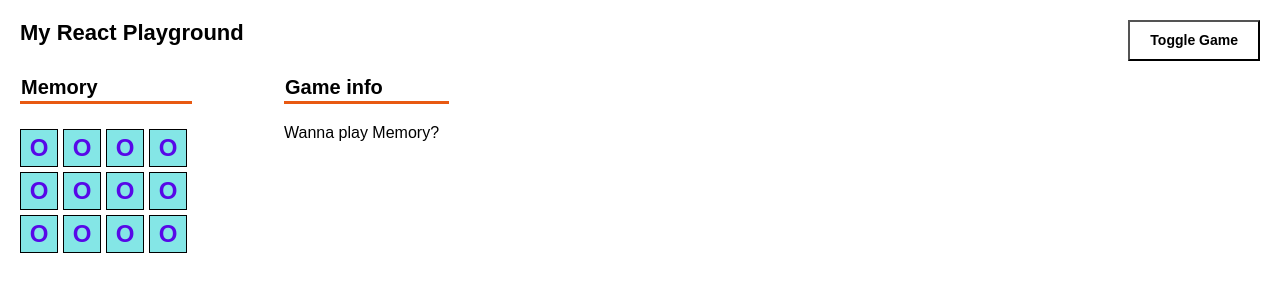
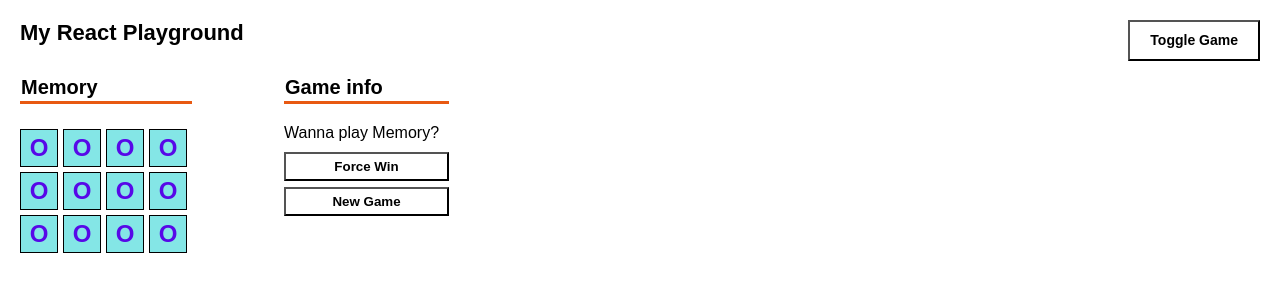
Before and after one commit to JosefineRutgerson/ReactPlayground, a React (Vite) app: page / in a window 1280 px wide. Both pictures are taken after a click on the button "Toggle Game". Shown: the top 300 px of the page. Built offline with nearby package versions, Linux system fonts and the light colour scheme.

Commit message:
Winning logic, special bricks

```diff
--- a/src/components/Memory/MemoryGame.jsx
+++ b/src/components/Memory/MemoryGame.jsx
@@ -1,31 +1,29 @@
-import React, { useState, useEffect } from "react";
-import { chunkArray } from "../../utils/arrayHelpers";
-
-function createBricks() {
-  const symbols = ["&", "%", "@", "#", "?", "+"];
-  const doubled = [...symbols, ...symbols];
-
-  // Shuffle
-  for (let i = doubled.length - 1; i > 0; i--) {
-    const j = Math.floor(Math.random() * (i + 1));
-    [doubled[i], doubled[j]] = [doubled[j], doubled[i]];
-  }
-
-  // Use plain objects instead of custom class
-  return doubled.map((symbol, index) => ({
-    id: `brick-${index + 1}`,
-    symbol,
-    flipped: false,
-    matched: false,
-  }));
-}
+import { useState, useEffect } from "react";
+import { createBricks } from "../../utils/brick.js";
+import { chunkArray } from "../../utils/arrayHelpers.js";
 
 export default function MemoryGame() {
   const [bricks, setBricks] = useState(createBricks());
   const [flippedIds, setFlippedIds] = useState([]);
-  const [lock, setLock] = useState(false); // lock state
+  const [lock, setLock] = useState(false);
   const [matches, setMatches] = useState(0);
-  const isGameWon = matches === 6;
+  const [specialBricks, setSpecialBricks] = useState({});
+  const isGameWon = matches === bricks.length / 2;
+
+  // Pick 3 random special bricks on mount or when new bricks are created
+  useEffect(() => {
+    if (bricks.length < 3) return;
+
+    const ids = [...bricks.map((b) => b.id)];
+    const shuffled = ids.sort(() => Math.random() - 0.5);
+    const [id1, id2, id3] = shuffled.slice(0, 3);
+
+    setSpecialBricks({
+      ...(id1 && { [id1]: "fastest" }),
+      ...(id2 && { [id2]: "slowest" }),
+      ...(id3 && { [id3]: "mediumFast" }),
+    });
+  }, [bricks]);
 
   function handleBrickClick(id) {
     if (lock || flippedIds.includes(id)) return;
@@ -49,7 +47,6 @@ export default function MemoryGame() {
     if (!firstBrick || !secondBrick) return;
 
     if (firstBrick.symbol === secondBrick.symbol) {
-      // Mark as matched
       setBricks((prev) =>
         prev.map((brick) =>
           brick.id === firstId || brick.id === secondId
@@ -57,11 +54,10 @@ export default function MemoryGame() {
             : brick
         )
       );
-      setMatches((prev) => prev + 1);
+      setMatches((m) => m + 1);
       setFlippedIds([]);
     } else {
       setLock(true);
-      // Flip back after delay
       setTimeout(() => {
         setBricks((prev) =>
           prev.map((brick) =>
@@ -76,22 +72,22 @@ export default function MemoryGame() {
     }
   }, [flippedIds, bricks]);
 
-  const myChunkedBricks = chunkArray(bricks, 4);
+  //const myChunkedBricks = chunkArray(bricks, 4);
+  const myChunkedBricks = Array.isArray(bricks) ? chunkArray(bricks, 4) : [];
 
-  //Messages logic
+  // Messages logic
   let statusMessage;
-  if (matches > 0 && matches != 6) {
-    statusMessage = "You've found " + matches + " matches!";
+  if (matches > 0 && matches !== 6) {
+    statusMessage = `You've found ${matches} matches!`;
   } else if (isGameWon) {
     statusMessage = "🎉 You won!";
   } else {
     statusMessage = "Wanna play Memory?";
   }
 
-  //css class logic
+  // CSS class logic
   function getBrickClasses(brick) {
     const classes = ["brick"];
-
     if (!isGameWon && (brick.flipped || brick.matched)) {
       classes.push("flipped");
     }
@@ -104,22 +100,45 @@ export default function MemoryGame() {
         <h2>Memory</h2>
         {myChunkedBricks.map((row, rowIndex) => (
           <div className="memory-row" key={rowIndex}>
-            {row.map((brick) => (
+            {row.map((brick, colIndex) => {
+              const speed = specialBricks[brick.id] || "normal";
+              return (
                 <button
                   key={brick.id}
                   className={getBrickClasses(brick)}
                   onClick={() => handleBrickClick(brick.id)}
+                  style={{
+                    "--row": `${rowIndex}`,
+                    "--col": `${colIndex}`,
+                  }}
                   disabled={brick.matched || lock}
+                  speed={specialBricks[brick.id] || "normal"} // 👈 add this
                 >
                   {brick.flipped || brick.matched ? brick.symbol : "O"}
                 </button>
-            ))}
+              );
+            })}
           </div>
         ))}
       </div>
       <div className="memory-info">
         <h2>Game info</h2>
         <p>{statusMessage}</p>
+        <button className="option" onClick={() => setMatches(6)}>
+          Force Win
+        </button>
+        <button
+          className="option"
+          onClick={() => {
+            setBricks(createBricks());
+            setMatches(0);
+            setFlippedIds([]);
+            setLock(false);
+            setSpecialBricks({}); // reset specials on new game
+          }}
+        >
+          New Game
+        </button>
       </div>
     </div>
   );
--- a/src/styles.css
+++ b/src/styles.css
@@ -228,6 +228,10 @@ button:hover {
   margin-right: 5%;
 }
 
+.option {
+  margin-bottom: 4%;
+}
+
 .memory-board {
   display: block;
   margin: 5px 10px 10px 10px;
@@ -257,10 +261,11 @@ button:hover {
 }
 
 .brick {
-  transition: transform 0.2s;
+  transition: transform 0.4s;
 }
 
 /* Animations */
+/* Keyframes (unchanged) */
 @keyframes growShrink {
   0% { transform: scale(1); }
   50% { transform: scale(1.05); }
@@ -272,23 +277,62 @@ button:hover {
   to { transform: translateY(100px); }
 }
 
-/* Apply on win */
+@keyframes fadeRotate {
+  0% {
+    opacity: 1;
+    transform: translateY(100px) translateX(0) rotate(0deg);
+  }
+  100% {
+    opacity: 0;
+    transform: translateY(100px) translateX(50px) rotate(360deg);
+  }
+}
+
+/* Default bricks on game win */
 .game-won .brick {
   animation:
-    growShrink 1s ease forwards,
-    moveDown 0.5s ease forwards 1s;
+    growShrink 1.5s ease forwards,
+    moveDown var(--fall-duration, 2s) ease forwards 0.5s,
+    fadeRotate var(--fade-duration, 2s) ease forwards;
+
+  animation-delay:
+    0s, /* pulse immediately */
+    calc(0.5s + (2 - var(--row)) * 0.3s + var(--col) * 0.1s),
+    calc(0.5s + (2 - var(--row)) * 0.3s + var(--col) * 0.1s + var(--fade-offset, 2s));
 }
 
+/* Special brick speed mapping */
+.brick[speed="fastest"] {
+  --fall-duration: 1s;
+  --fade-duration: 1s;
+  --fade-offset: 1s;
+}
+
+.brick[speed="mediumFast"] {
+  --fall-duration: 1.5s;
+  --fade-duration: 1.5s;
+  --fade-offset: 1.5s;
+}
+
+.brick[speed="slowest"] {
+  --fall-duration: 3s;
+  --fade-duration: 3s;
+  --fade-offset: 3s;
+}
+
+
 /* Staggered delays */
-.game-won .brick:nth-child(1) { animation-delay: 0s, 1s; }
-.game-won .brick:nth-child(2) { animation-delay: 0.1s, 1.1s; }
-.game-won .brick:nth-child(3) { animation-delay: 0.2s, 1.2s; }
-.game-won .brick:nth-child(4) { animation-delay: 0.3s, 1.3s; }
-.game-won .brick:nth-child(5) { animation-delay: 0.4s, 1.4s; }
-.game-won .brick:nth-child(6) { animation-delay: 0.5s, 1.5s; }
-.game-won .brick:nth-child(7) { animation-delay: 0.6s, 1.6s; }
-.game-won .brick:nth-child(8) { animation-delay: 0.7s, 1.7s; }
-.game-won .brick:nth-child(9) { animation-delay: 0.8s, 1.8s; }
-.game-won .brick:nth-child(10) { animation-delay: 0.9s, 1.9s; }
-.game-won .brick:nth-child(11) { animation-delay: 1s, 2s; }
-.game-won .brick:nth-child(12) { animation-delay: 1.1s, 2.1s; }
+/*.game-won .brick:nth-child(3) { animation-delay: 0s, 1s; }
+.game-won .brick:nth-child(6) { animation-delay: 0.1s, 1.1s; }
+.game-won .brick:nth-child(9) { animation-delay: 0.2s, 1.2s; }
+.game-won .brick:nth-child(12) { animation-delay: 0.3s, 1.3s; }
+
+.game-won .brick:nth-child(2) { animation-delay: 0.4s, 1.4s; }
+.game-won .brick:nth-child(5) { animation-delay: 0.5s, 1.5s; }
+.game-won .brick:nth-child(8) { animation-delay: 0.6s, 1.6s; }
+.game-won .brick:nth-child(11) { animation-delay: 0.7s, 1.7s; }
+
+.game-won .brick:nth-child(1) { animation-delay: 0.8s, 1.8s; }
+.game-won .brick:nth-child(4) { animation-delay: 0.9s, 1.9s; }
+.game-won .brick:nth-child(7) { animation-delay: 1s, 2s; }
+.game-won .brick:nth-child(10) { animation-delay: 1.1s, 2.1s; } */
--- a/src/utils/brick.js
+++ b/src/utils/brick.js
@@ -6,3 +6,14 @@ export class objBrick {
     this.cssclass = cssclass;
   }
 }
+
+export function createBricks() {
+  const symbols = ["&", "%", "@", "#", "?", "+"];
+  const doubled = [...symbols, ...symbols];
+  return doubled.map((symbol, index) => ({
+    id: `brick-${index}`,
+    symbol,
+    flipped: false,
+    matched: false,
+  }));
+}
```
Lines whose indentation alone changed are shown as unchanged.
